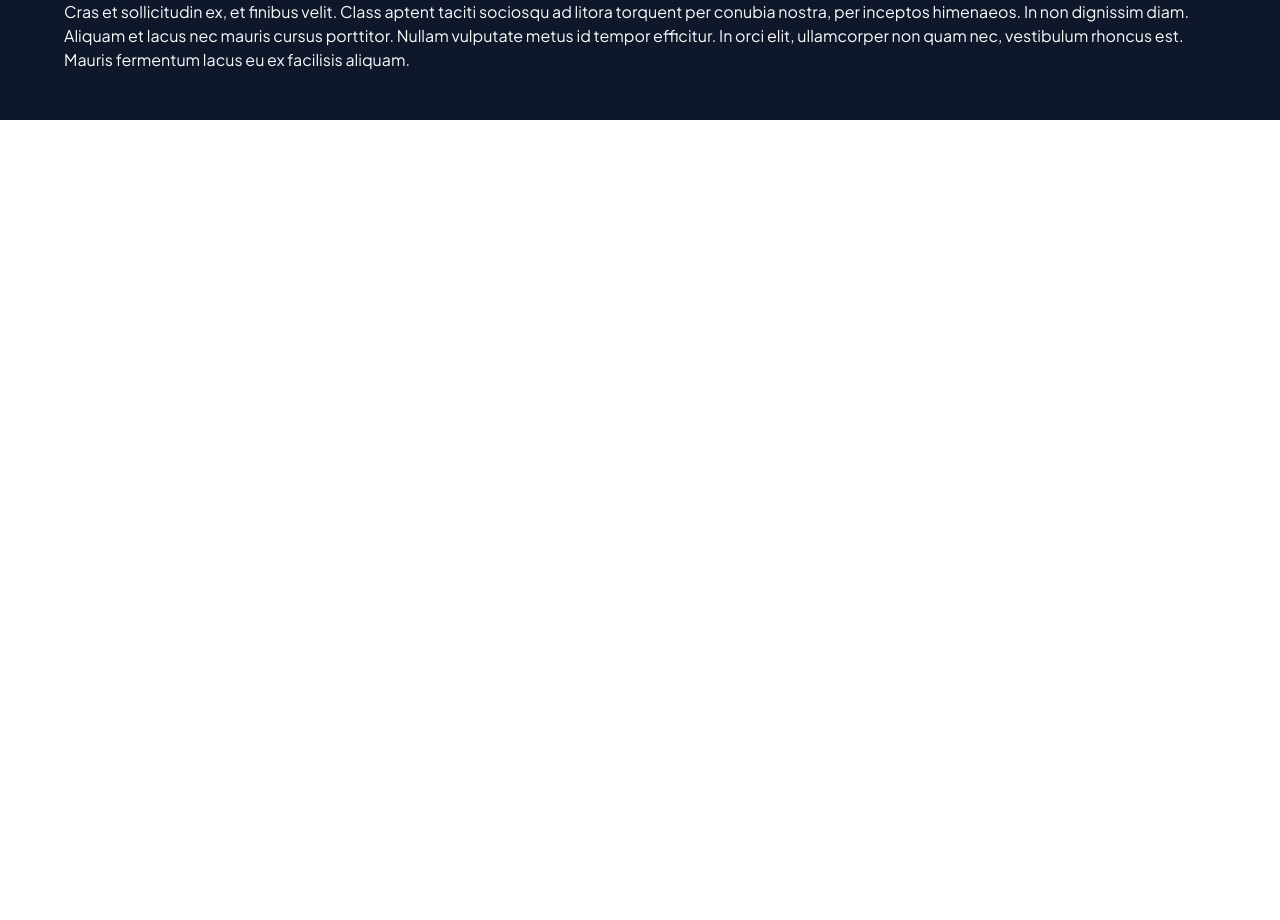
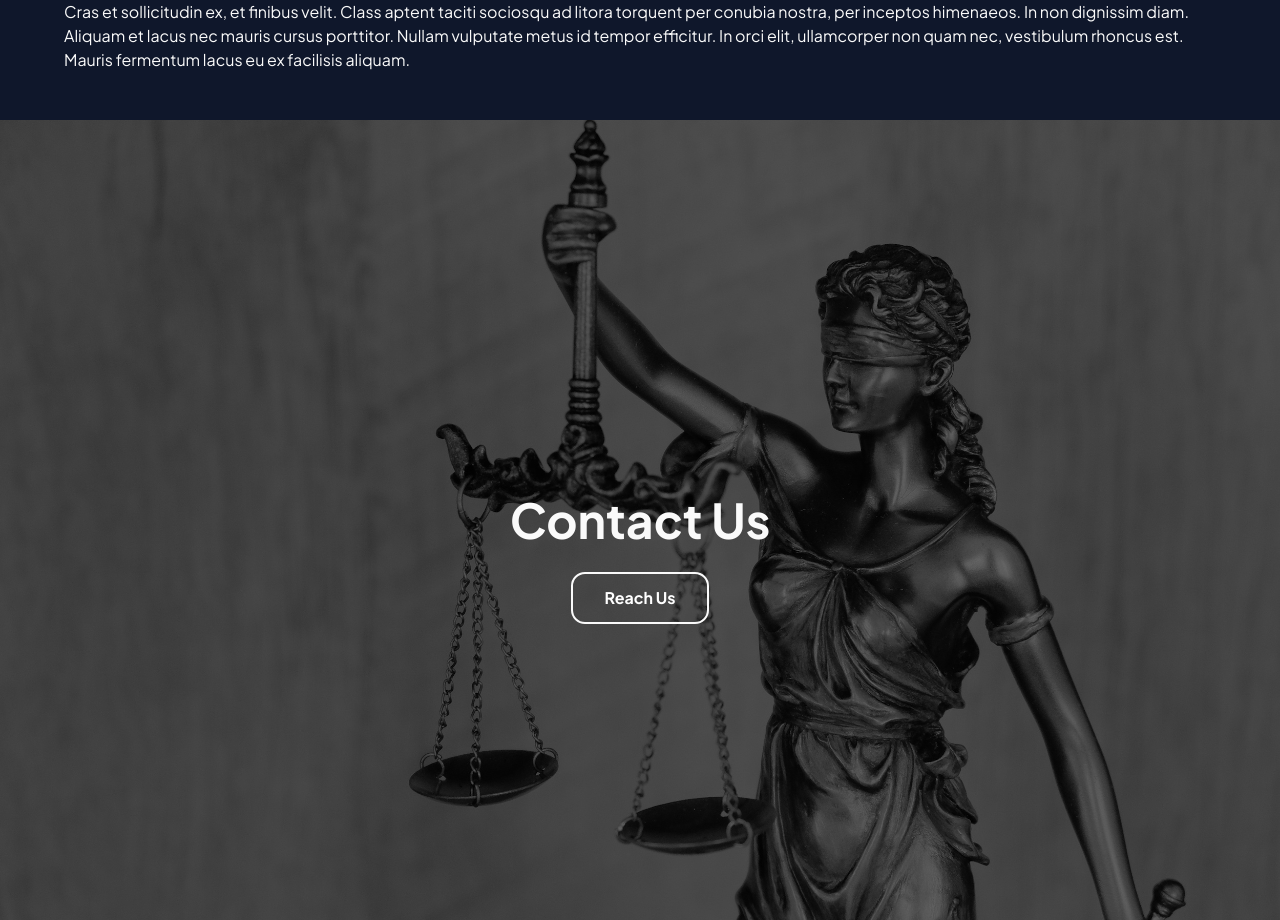
Before and after one commit to setyadi-law-firm/setyadi-fe, a Next.js app: page / in a window 1280 px wide. Shown: the part 920-1840 px from the top of the page. Before the commit the page ends 1040 px from the top, so only its background shows below. Built offline with nearby package versions, Linux system fonts and the light colour scheme; no server answers.

Commit message:
feat: add contact

```diff
--- a/src/components/core/constants/assests.constant.ts
+++ b/src/components/core/constants/assests.constant.ts
@@ -1,4 +1,5 @@
 export class Assets {
   static readonly userIcon = "/images/user.svg";
   static readonly homeHeroBg = "/images/home-hero-bg.jpg";
+  static readonly homeContactBg = "/images/home-contact-bg.jpeg";
 }
--- /dev/null
+++ b/src/components/modules/home/contact/index.tsx
@@ -0,0 +1,28 @@
+import { Assets } from "@/components/core";
+import { cn } from "@/lib";
+import Image from "next/image";
+
+export function ContactSection() {
+  return (
+    <div className="items-center w-full z-0 min-h-screen relative justify-items-center gap-16">
+      <div className="absolute w-full h-[100vh] top-0 -z-10">
+        <Image
+          fill
+          priority
+          quality={100}
+          alt="Hero Contact Image"
+          src={Assets.homeContactBg}
+          className={cn(
+            "object-cover pointer-events-none object-left -z-10 brightness-[40%] grayscale select-none drag-none"
+          )}
+        />
+      </div>
+      <div className="min-h-screen w-full text-neutral-50 gap-7 flex items-center justify-center flex-col text-center pt-20 z-10">
+        <h1 className="md:text-5xl text-3xl font-bold">Contact Us</h1>
+        <div className="border-2 border-neutral-50 cursor-pointer hover:scale-105 transition-transform duration-300 ease-in-out text-white font-bold py-3 px-8 rounded-xl">
+          Reach Us
+        </div>
+      </div>
+    </div>
+  );
+}
--- a/src/components/modules/home/index.tsx
+++ b/src/components/modules/home/index.tsx
@@ -3,12 +3,14 @@ import { cn } from "@/lib";
 import Image from "next/image";
 import { HeroSection } from "./hero";
 import { AboutSection } from "./about";
+import { ContactSection } from "./contact";
 
 export function HomePageModule() {
   return (
     <div className="items-center w-full z-0 min-h-screen relative justify-items-center gap-16">
       <HeroSection />
       <AboutSection />
+      <ContactSection />
     </div>
   );
 }
```
Also changed, not shown: public/images/home-contact-bg.jpeg (added).
